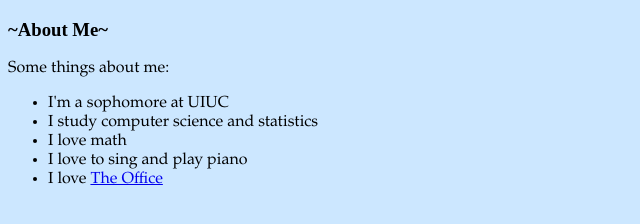
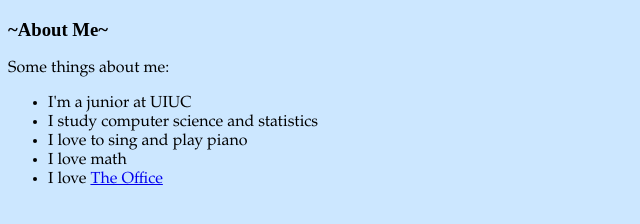
Before and after one commit to varsha804/old-website, a plain HTML site: page about_me.html in a window 1280 px wide. Shown: the whole page, without its empty margins (0-640 px from the left). Drawn offline with Linux system fonts and the light colour scheme.

Commit message:
Update about_me.html

```diff
--- a/about_me.html
+++ b/about_me.html
@@ -8,10 +8,10 @@
             <span style="font-family:garamond">
             <p>Some things about me: </p>
             <ul>
-                <li>I'm a sophomore at UIUC</li>
+                <li>I'm a junior at UIUC</li>
                 <li>I study computer science and statistics</li>
-                <li>I love math</li>
                 <li>I love to sing and play piano</li>
+		<li>I love math</li>
                 <li>I love <a href="https://www.youtube.com/watch?v=-Ya3FWotVqY">The Office</a></li>
             </ul>
             </span>
```
